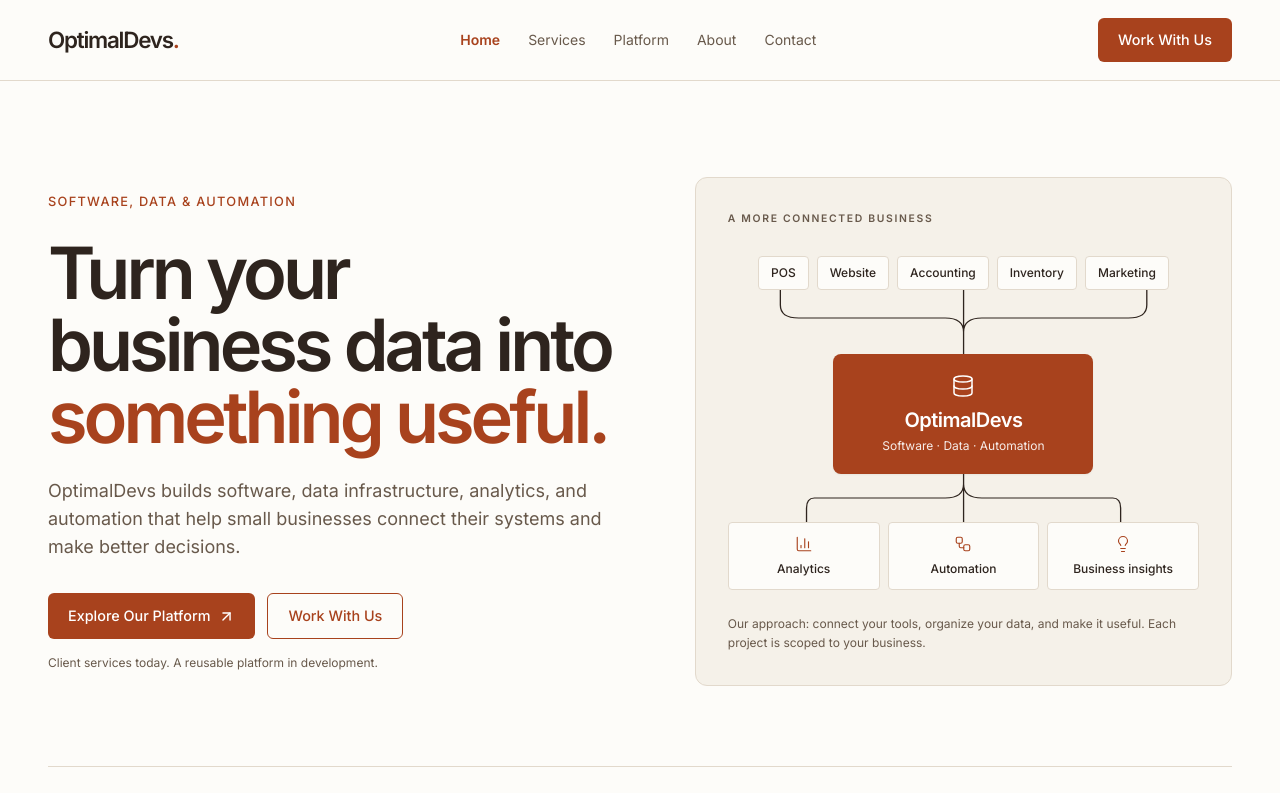
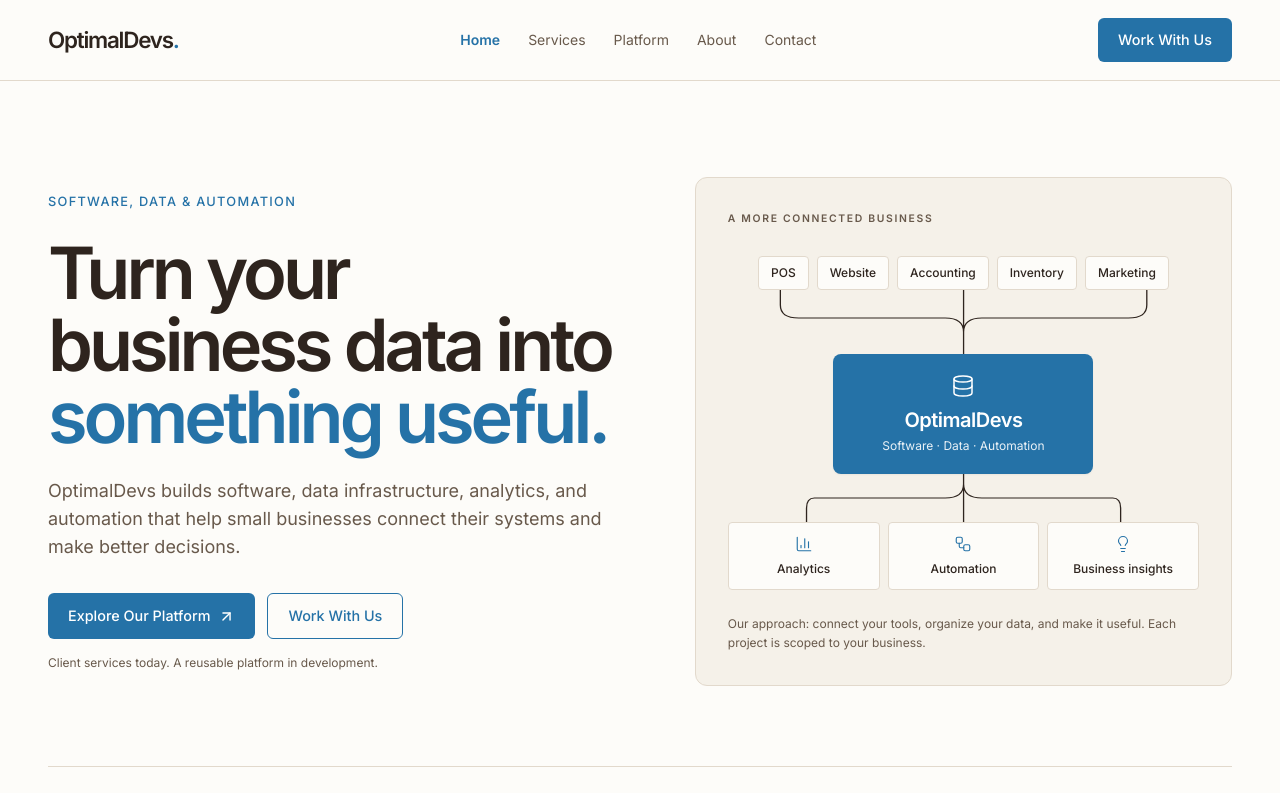
Before and after one commit to victor0302/optimaldevs-site, a React (Vite) app: page / in a window 1280 px wide. Shown: the top 793 px of the page. Built offline with nearby package versions, Linux system fonts and the light colour scheme.

Commit message:
Use blue accents with the existing warm-white background (#38)

```diff
--- a/index.html
+++ b/index.html
@@ -18,7 +18,7 @@
       crossorigin
     />
 
-    <meta name="theme-color" content="#A8421D" />
+    <meta name="theme-color" content="#2572A7" />
     <meta
       data-site-meta
       property="og:title"
--- a/src/index.css
+++ b/src/index.css
@@ -16,9 +16,9 @@
   --color-border: #e2d9cc;
   --color-text-primary: #2e241e;
   --color-text-muted: #68594b;
-  --color-accent: #a8421d;
-  --color-accent-hover: #893516;
-  --color-accent-light: #f8dcc8;
+  --color-accent: #2572a7;
+  --color-accent-hover: #1e5d89;
+  --color-accent-light: #e8f3fb;
 }
 
 @layer base {
```
Also changed, not shown: public/favicon.svg, 1 other file (tests, documents, lock files or other folders).
